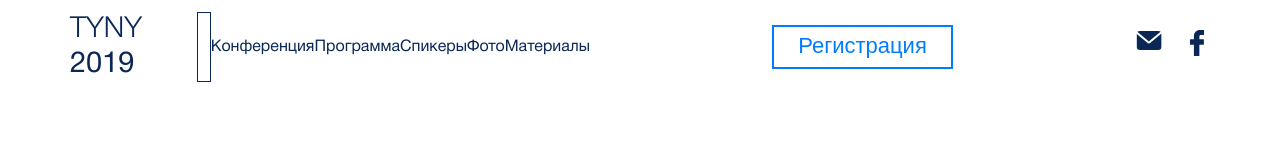
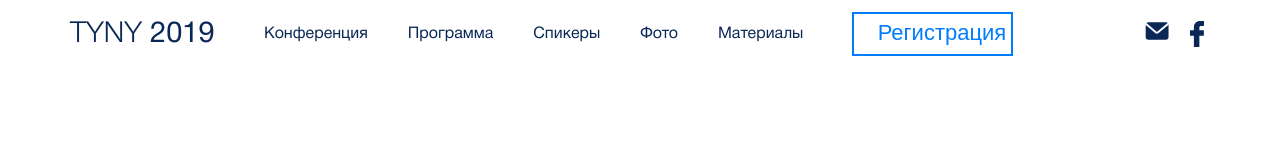
Before and after one commit to OlgaMamonova/TYNY, a plain HTML site: page source/index.html in a window 1280 px wide. Drawn offline with nearby package versions, Linux system fonts and the light colour scheme; files that its build step writes are made by us from their sources.

Commit message:
добавляет стили шапки на десктопе и якорные ссылки в навигацию

```diff
--- a/source/index.html
+++ b/source/index.html
@@ -15,33 +15,33 @@
             </span>
             2019
           </p>
-          <button class="header__burger-button" type="button">
+          <button class="header__burger-toggle" type="button">
           </button>
           <div class="header__drop-down-wrapper">
             <nav class="header__nav">
               <ul class="header__nav-list">
                 <li class="header__nav-item">
-                  <a class="header__nav-link" href="">
+                  <a class="header__nav-link" href="#about">
                     Конференция
                   </a>
                 </li>
                 <li class="header__nav-item">
-                  <a class="header__nav-link" href="">
+                  <a class="header__nav-link" href="#programm">
                     Программа
                   </a>
                 </li>
                 <li class="header__nav-item">
-                  <a class="header__nav-link" href="">
+                  <a class="header__nav-link" href="#speakers">
                     Спикеры
                   </a>
                 </li>
                 <li class="header__nav-item">
-                  <a class="header__nav-link" href="">
+                  <a class="header__nav-link" href="#galery">
                     Фото
                   </a>
                 </li>
                 <li class="header__nav-item">
-                  <a class="header__nav-link" href="">
+                  <a class="header__nav-link" href="#materials">
                     Материалы
                   </a>
                 </li>
@@ -52,11 +52,11 @@
             </button>
             <ul class="header__social social">
               <li class="social__item">
-                <a href="" class="social__link">
+                <a href="#question-form" class="social__link">
                   <span class="visually-hidden">
                     напишите нам
                   </span>
-                  <svg class="social__icon" width="29" height="20" viewBox="0 0 29 20" fill="none" xmlns="http://www.w3.org/2000/svg">
+                  <svg class="social__icon social__icon--mail" width="29" height="20" viewBox="0 0 29 20" fill="none" xmlns="http://www.w3.org/2000/svg">
                       <rect x="1.81824" y="1.09082" width="24.5455" height="18.8182" rx="3" fill="#0A2756"/>
                       <path d="M1 1.97194L12.9508 12.1048C12.9508 12.1048 13.3934 12.5454 13.8361 12.5454C14.2787 12.5454 14.7213 12.1048 14.7213 12.1048L28 1.09082" stroke="white" stroke-width="2"/>
                   </svg>
@@ -67,7 +67,7 @@
                   <span class="visually-hidden">
                     мы в facebook
                   </span>
-                  <svg class="social__icon" width="26" height="26" viewBox="0 0 26 26" fill="none" xmlns="http://www.w3.org/2000/svg">
+                  <svg class="social__icon social__icon--facebook" width="26" height="26" viewBox="0 0 26 26" fill="none" xmlns="http://www.w3.org/2000/svg">
                       <path d="M19.4989 0.00540974L16.1273 0C12.3394 0 9.89156 2.51147 9.89156 6.39863V9.34883H6.50158C6.20865 9.34883 5.97144 9.58632 5.97144 9.87926V14.1538C5.97144 14.4467 6.20892 14.6839 6.50158 14.6839H9.89156V25.4698C9.89156 25.7628 10.1288 26 10.4217 26H14.8447C15.1376 26 15.3748 25.7625 15.3748 25.4698V14.6839H19.3385C19.6314 14.6839 19.8686 14.4467 19.8686 14.1538L19.8703 9.87926C19.8703 9.73861 19.8143 9.6039 19.715 9.50436C19.6157 9.40483 19.4805 9.34883 19.3398 9.34883H15.3748V6.84791C15.3748 5.64587 15.6613 5.03565 17.2271 5.03565L19.4983 5.03484C19.791 5.03484 20.0282 4.79735 20.0282 4.50469V0.535564C20.0282 0.243168 19.7913 0.00595071 19.4989 0.00540974Z" fill="#0A2756"/>
                   </svg>
                 </a>
@@ -78,14 +78,14 @@
     </header>
     <main class="main">
       <section class="main__invite invite"></section>
-      <section class="main__about about"></section>
-      <section class="main__programm programm"></section>
-      <section class="main__speakers speakers"></section>
-      <section class="main__materials materials"></section>
-      <section class="main__gallery gallery"></section>
+      <section class="main__about about" id="about"></section>
+      <section class="main__programm programm" id="programm"></section>
+      <section class="main__speakers speakers" id="speakers"></section>
+      <section class="main__materials materials" id="materials"></section>
+      <section class="main__gallery gallery" id="galery"></section>
       <section class="main__partners partners"></section>
       <section class="main__location location"></section>
-      <section class="main__send-me send-me"></section>
+      <section class="main__question-form question-form" id="question-form"></section>
     </main>
     <footer class="footer"></footer>
   </body>
--- a/source/sass/blocks/header.scss
+++ b/source/sass/blocks/header.scss
@@ -14,6 +14,7 @@
 
   @media (min-width: $desktop-width) {
     position: static;
+    align-items: center;
   }
 }
 
@@ -22,14 +23,23 @@
   line-height: 35px;
   margin: 0;
 
-    &--light {
-      font-weight: 300;
-    }
+  &--light {
+    font-weight: 300;
+  }
+
+  @media (min-width: $desktop-width) {
+    min-width: 170px;
+    margin-right: 24px;
+  }
 }
 
-.header__burger-button {
+.header__burger-toggle {
   background-color: transparent;
   border: 1px solid $dark-blue;
+
+  @media (min-width: $desktop-width) {
+    display: none;
+  }
 }
 
 .header__drop-down-wrapper {
@@ -64,6 +74,7 @@
 
   @media (min-width: $desktop-width) {
     margin-bottom: 0;
+    margin-right: 46px;
   }
 }
 
@@ -74,8 +85,15 @@
   align-items: center;
 
   @media (min-width: $desktop-width) {
+    max-width: 540px;
     flex-direction: row;
     flex-wrap: wrap;
+  }
+}
+
+.header__nav-item:not(:last-child) {
+  @media (min-width: $desktop-width) {
+    margin-right: 40px;
   }
 }
 
@@ -97,6 +115,7 @@
   @media (min-width: $desktop-width) {
     font-size: 16px;
     line-height: 19px;
+    padding: 6px 0;
   }
 
   &:hover {
@@ -123,7 +142,9 @@
   }
 
   @media (min-width: $desktop-width) {
+    max-width: 161px;
     margin-bottom: 0;
+    margin-right: 129px;
   }
 
   &:hover {
--- a/source/sass/blocks/social.scss
+++ b/source/sass/blocks/social.scss
@@ -5,7 +5,11 @@
 }
 
 .social__item:not(:last-child) {
-  margin-right: 20px;
+  margin-right: 13px;
+
+  @media (min-width: $tablet-width) and (max-width: $tablet-max-width) {
+    margin-right: 19px;
+  }
 }
 
 .social__link:hover .social__icon {
@@ -15,3 +19,31 @@
 .social__link:active .social__icon {
   opacity: 0.5;
 }
+
+.social__icon {
+  display: block;
+}
+
+.social__icon--mail {
+  @media (min-width: $tablet-width) {
+    width: 39px;
+    height: 27px;
+  }
+
+  @media (min-width: $desktop-width) {
+    width: 27px;
+    height: 19px;
+  }
+}
+
+.social__icon--facebook {
+  @media (min-width: $tablet-width) {
+    width: 37px;
+    height: 37px;
+  }
+
+  @media (min-width: $desktop-width) {
+    width: 26px;
+    height: 26px;
+  }
+}
--- a/source/sass/global/variables.scss
+++ b/source/sass/global/variables.scss
@@ -9,3 +9,4 @@ $dark-blue: #0A2756;
 $blue: #007DFE;
 $white: #FFFFFF;
 $black: #000000;
+$grey: #C4C4C4;
```
